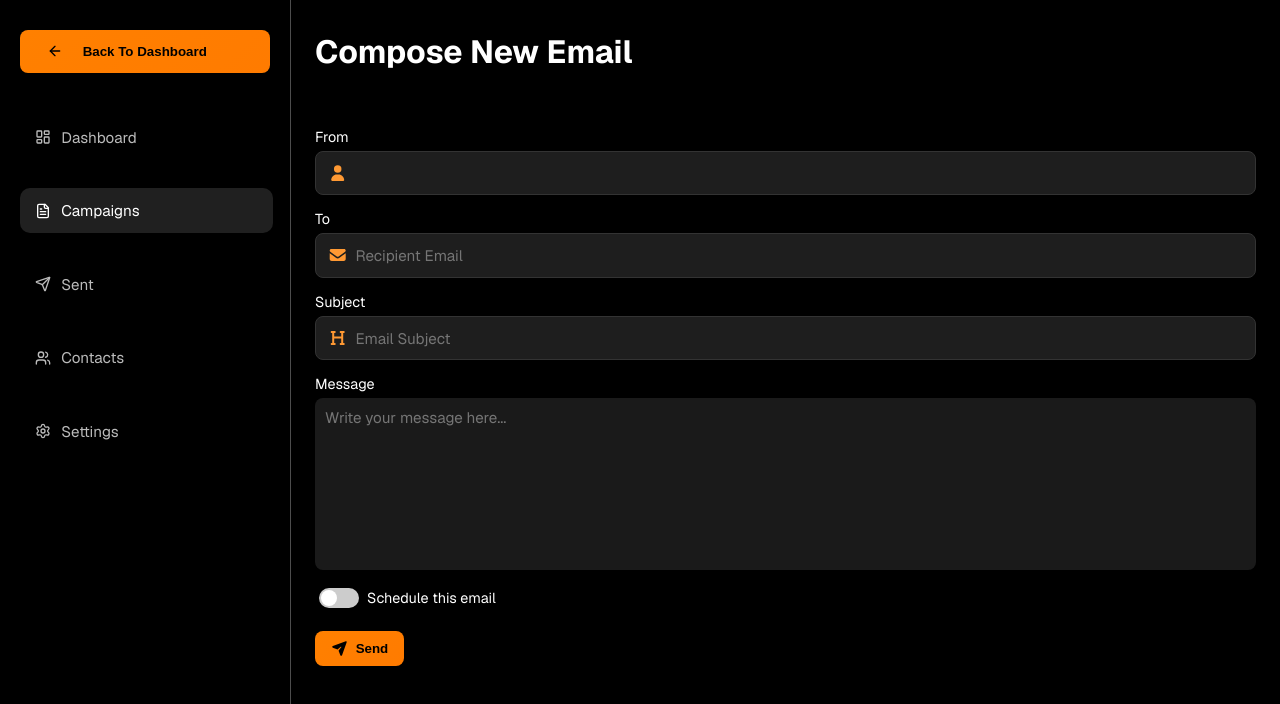
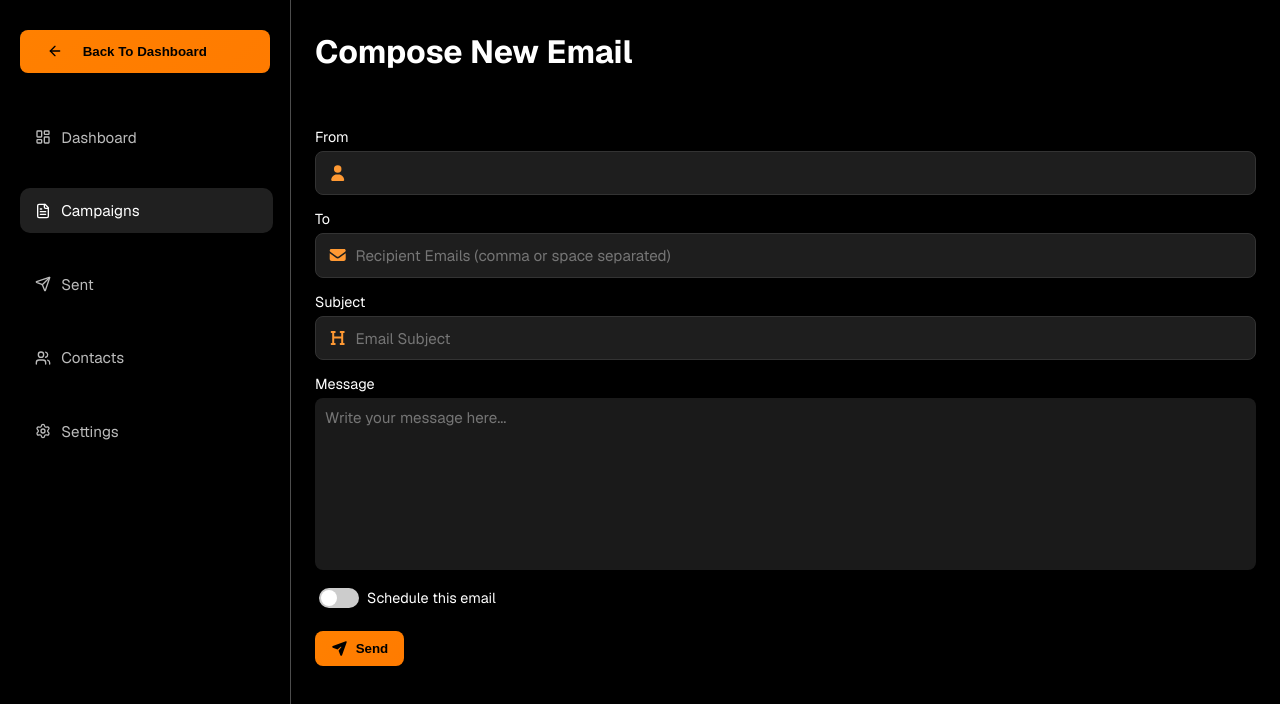
Before and after one commit to Shourya523/Recrailer-2.0, a React (Vite) app in the folder frontend/: page /compose in a window 1280 px wide. Shown: the top 704 px of the page. Built offline with nearby package versions, Linux system fonts and the light colour scheme; sample sign-in values are in the browser's storage.

Commit message:
renamed components to pages

```diff
--- a/frontend/src/Pages/ComposePage.jsx
+++ b/frontend/src/Pages/ComposePage.jsx
@@ -86,9 +86,10 @@ export default function ComposePage() {
               <FontAwesomeIcon icon={faEnvelope} className="cn-input-icon" />
               <input
                 {...register("to", { required: "Recipient is required" })}
-                placeholder="Recipient Email"
-                type="email"
+                placeholder="Recipient Emails (comma or space separated)"
+                type="text"
               />
+
             </div>
             {errors.to && <span className="cn-error-text">{errors.to.message}</span>}
           </div>
```
